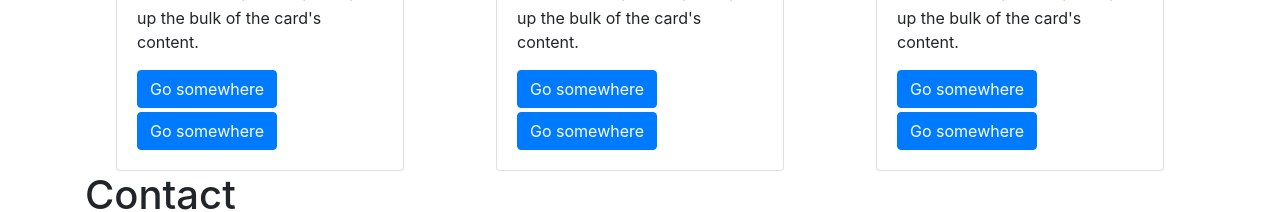
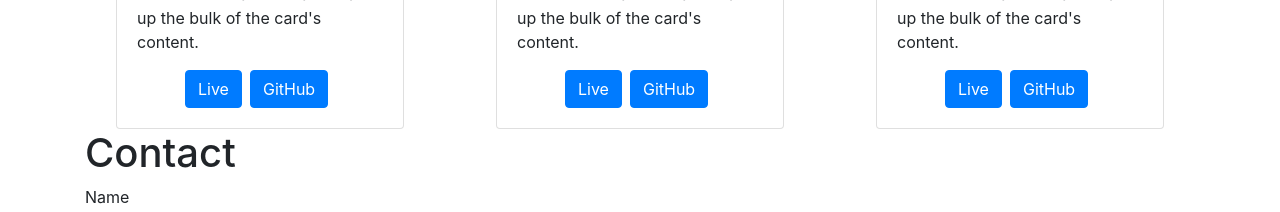
Before and after one commit to shawn220a/portfolio-2021, a React (Create React App) app: page / in a window 1280 px wide. Shown: the part 594-806 px from the top of the page. Built offline with nearby package versions, Linux system fonts and the light colour scheme.

Commit message:
Rename Buttons and Center them

```diff
--- a/src/components/Portfolio.js
+++ b/src/components/Portfolio.js
@@ -15,10 +15,10 @@ export const Portfolio = () => {
               Some quick example text to build on the card title and make up the
               bulk of the card's content.
             </Card.Text>
-            <Button className='mb-1' variant='primary'>
-              Go somewhere
+            <Button className='ml-5 mr-2' variant='primary'>
+              Live
             </Button>
-            <Button variant='primary'>Go somewhere</Button>
+            <Button variant='primary'>GitHub</Button>
           </Card.Body>
         </Card>
         <Card style={{ width: '18rem' }} className='mx-auto'>
@@ -29,10 +29,10 @@ export const Portfolio = () => {
               Some quick example text to build on the card title and make up the
               bulk of the card's content.
             </Card.Text>
-            <Button className='mb-1' variant='primary'>
-              Go somewhere
+            <Button className='ml-5 mr-2' variant='primary'>
+              Live
             </Button>
-            <Button variant='primary'>Go somewhere</Button>
+            <Button variant='primary'>GitHub</Button>
           </Card.Body>
         </Card>
         <Card style={{ width: '18rem' }} className='mx-auto'>
@@ -43,10 +43,10 @@ export const Portfolio = () => {
               Some quick example text to build on the card title and make up the
               bulk of the card's content.
             </Card.Text>
-            <Button className='mb-1' variant='primary'>
-              Go somewhere
+            <Button className='ml-5 mr-2' variant='primary'>
+              Live
             </Button>
-            <Button variant='primary'>Go somewhere</Button>
+            <Button variant='primary'>GitHub</Button>
           </Card.Body>
         </Card>
       </div>
```
